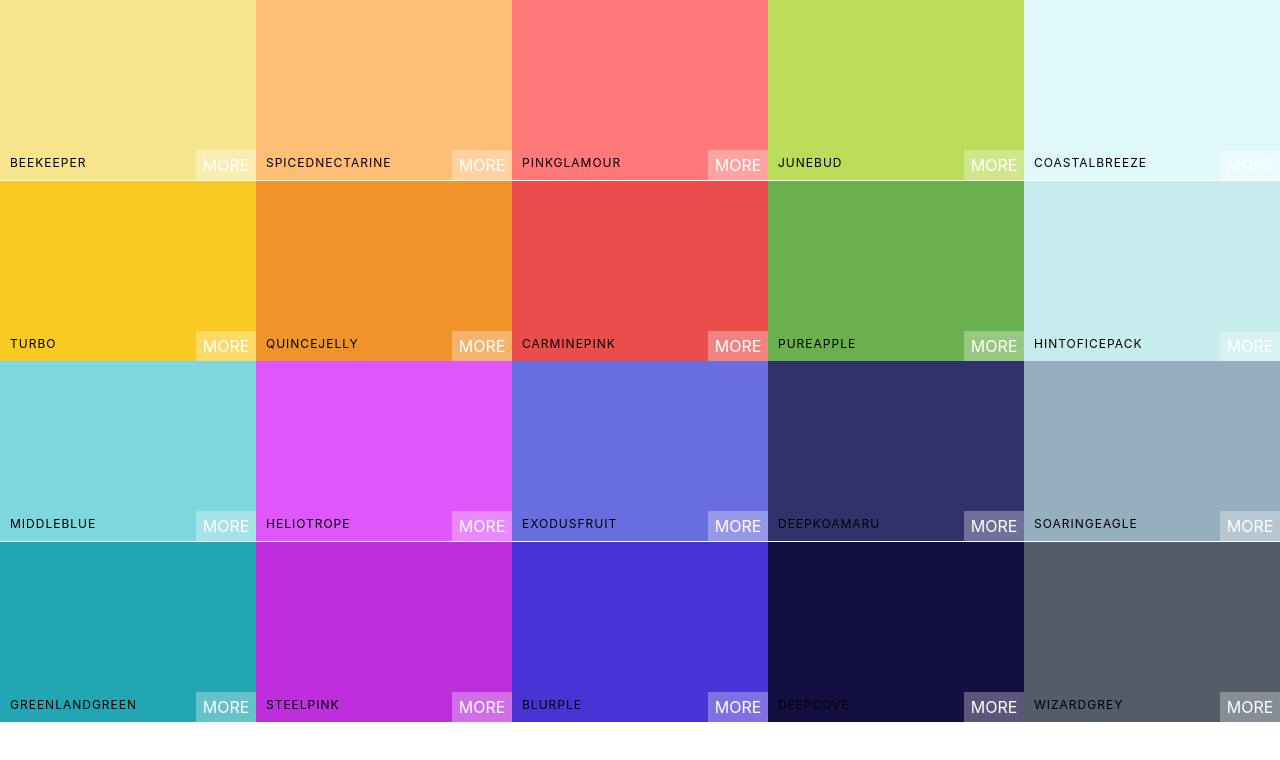
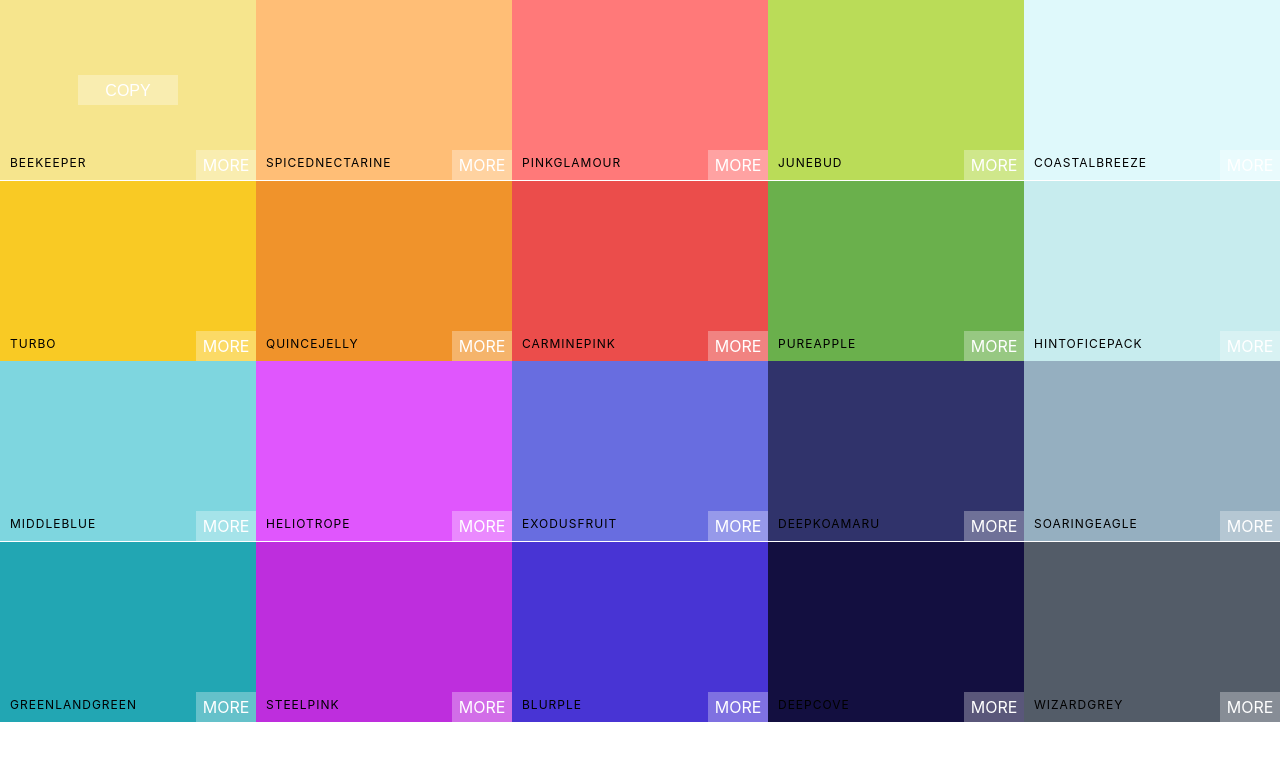
Before and after one commit to altafmquadri/massive-color-project, a React (Create React App) app: page / in a window 1280 px wide. Shown: the top 760 px of the page. Built offline with nearby package versions, Linux system fonts and the light colour scheme.

Commit message:
add copy to clipboard

```diff
--- a/package.json
+++ b/package.json
@@ -7,6 +7,7 @@
     "@testing-library/react": "^9.4.1",
     "@testing-library/user-event": "^7.2.1",
     "react": "^16.12.0",
+    "react-copy-to-clipboard": "^5.0.2",
     "react-dom": "^16.12.0",
     "react-scripts": "3.4.0"
   },
--- a/src/ColorBox.js
+++ b/src/ColorBox.js
@@ -1,4 +1,5 @@
 import React, { Component } from 'react';
+import { CopyToClipboard } from 'react-copy-to-clipboard'
 import './ColorBox.css'
 
 class ColorBox extends Component {
@@ -7,6 +8,7 @@
         const { name, background } = this.props
         console.log(this.props)
         return (
+            <CopyToClipboard text={background}>
                 <div style={{ background }} className='ColorBox'>
                     <div className='copy-container'>
                         <div className='box-content'>
@@ -16,6 +18,7 @@
                     </div>
                     <span className='see-more'>More</span>
                 </div>
+            </CopyToClipboard>
         )
     }
 }
```
Also changed, not shown: 1 other file (tests, documents, lock files or other folders). Lines whose indentation alone changed are shown as unchanged.
